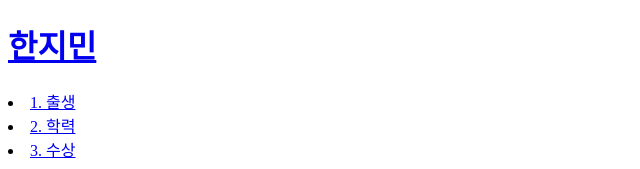
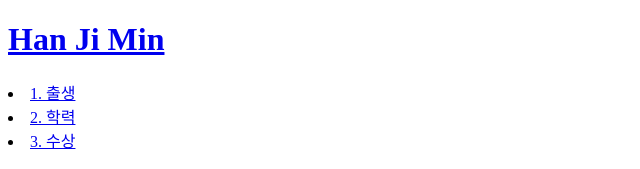
Before and after one commit to NaKyongRyul/web1, a plain HTML site: page index.html in a window 1280 px wide. Shown: the top 169 px of the page, without its empty margins (0-640 px from the left). Drawn offline with Linux system fonts and the light colour scheme.

Commit message:
fix_page

```diff
--- a/index.html
+++ b/index.html
@@ -5,7 +5,7 @@
 </head>
 
 <body>
-    <h1><a href="index.html">한지민</a></h1></a>
+    <h1><a href="index.html">Han Ji Min</a></h1></a>
     <li><a href="1.html">1. 출생</li></a>
     <li><a href="2.html">2. 학력</li></a>
     <li><a href="3.html">3. 수상</li></a>
```
